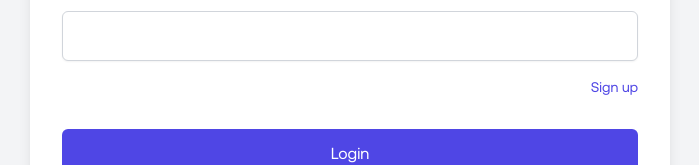
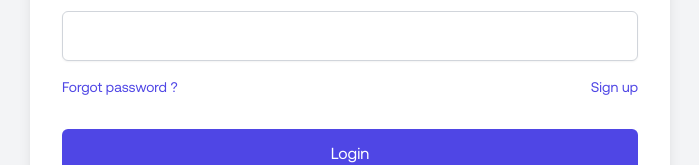
Before and after one commit to jackjakarta/link-shortner, a Next.js app: page /login in a window 1280 px wide. Shown: the part 371-536 px from the top of the page, without its empty margins (290-989 px from the left). Built offline with nearby package versions, Linux system fonts and the light colour scheme; no server answers.

Commit message:
fix: add link to reset password

```diff
--- a/src/app/(auth)/login/login-form.tsx
+++ b/src/app/(auth)/login/login-form.tsx
@@ -75,7 +75,10 @@
               {...register('password')}
               className="p-3 border border-gray-300 rounded-md shadow-sm focus:outline-none focus:ring-2 focus:ring-indigo-500 focus:border-indigo-500"
             />
-            <div className="flex justify-end items-center">
+            <div className="flex justify-between items-center">
+              <Link href="/reset-password" className="text-sm text-indigo-600 hover:underline mt-2">
+                Forgot password ?
+              </Link>
               <Link href="/register" className="text-sm text-indigo-600 hover:underline mt-2">
                 Sign up
               </Link>
```
